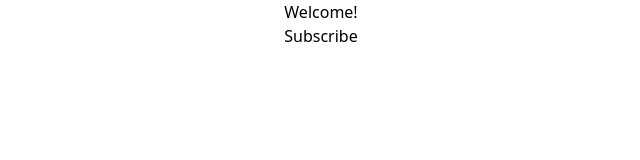
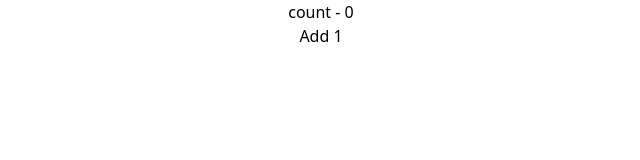
Before and after one commit to mcbmanalo/React-or-React-Native-Tutorials, a React (Create React App) app in the folder react_tutorial_2/: page / in a window 1280 px wide. Shown: the top 160 px of the page, without its empty margins (319-959 px from the left). Built offline with nearby package versions, Linux system fonts and the light colour scheme.

Commit message:
Added a counter component to increment 1 at each button click

```diff
--- a/react_tutorial_2/src/App.js
+++ b/react_tutorial_2/src/App.js
@@ -4,11 +4,12 @@
 import Welcome from './components/Welcome'
 import Hello from './components/Hello'
 import Message from './components/Message'
+import Counter from './components/Counter';
 
 function App() {
   return (
     <div className="App">
-      <Message></Message>
+      <Counter></Counter>
     </div>
   );
 }
--- /dev/null
+++ b/react_tutorial_2/src/components/Counter.js
@@ -0,0 +1,28 @@
+import React, { Component } from 'react'
+
+class Counter extends Component {
+    constructor(props) {
+        super(props)
+
+        this.state = {
+            count:0
+        }
+    }
+
+    increment() {
+        this.setState({
+            count: this.state.count + 1
+        })
+    }
+
+    render() {
+        return (
+            <div>
+                <div>count - {this.state.count}</div>
+                <button onClick={() => this.increment()}>Add 1</button>
+            </div>
+        )
+    }
+}
+
+export default Counter
```
